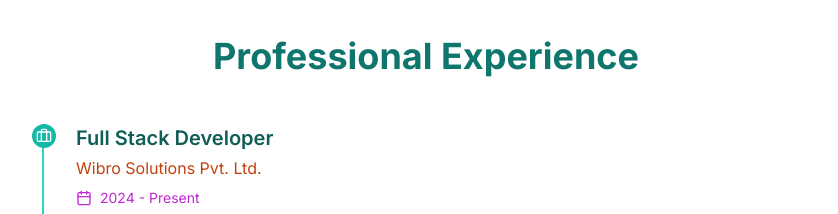
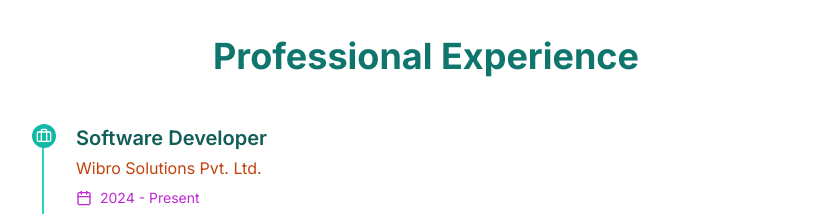
Before and after one commit to sagarksp/portfolio, a Next.js app: page / in a window 1280 px wide. Shown: the part 1480-1694 px from the top of the page, without its empty margins (214-1052 px from the left). Built offline with nearby package versions, Linux system fonts and the light colour scheme.

Commit message:
Update Experience.jsx

```diff
--- a/src/app/components/Experience.jsx
+++ b/src/app/components/Experience.jsx
@@ -6,7 +6,7 @@ import { Briefcase, Calendar } from 'lucide-react'
 
 const experiences = [
    {
-    title: "Full Stack Developer",
+    title: "Software Developer",
     company: "Wibro Solutions Pvt. Ltd.",
     period: "2024 - Present",
     description: "Lead development of cutting-edge web applications using Next.js, React, Node.js, and MongoDb."
```
